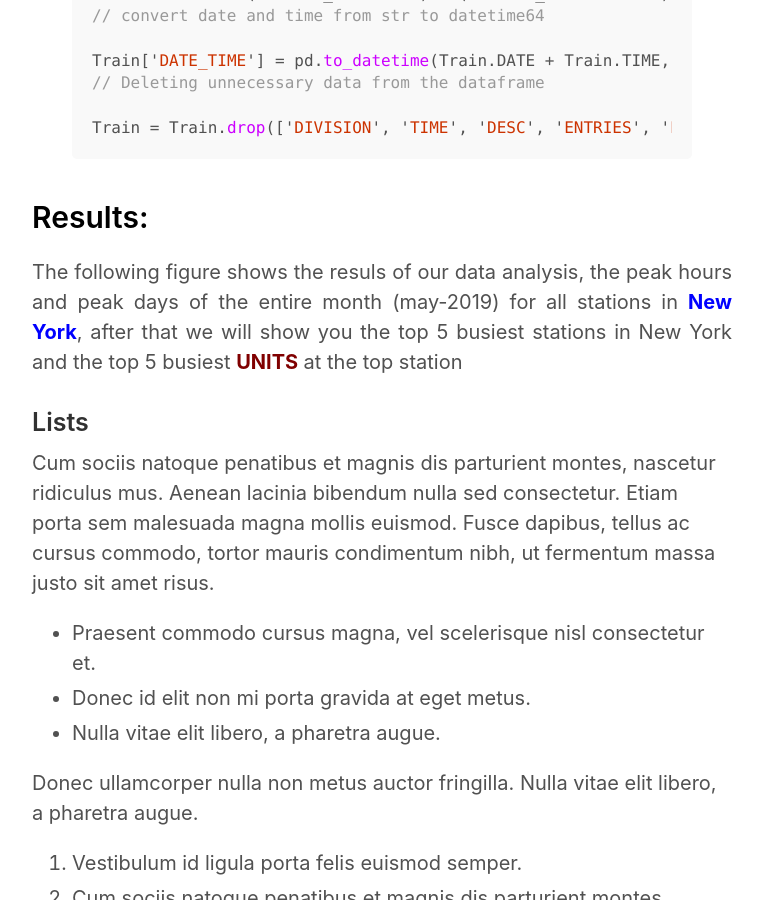
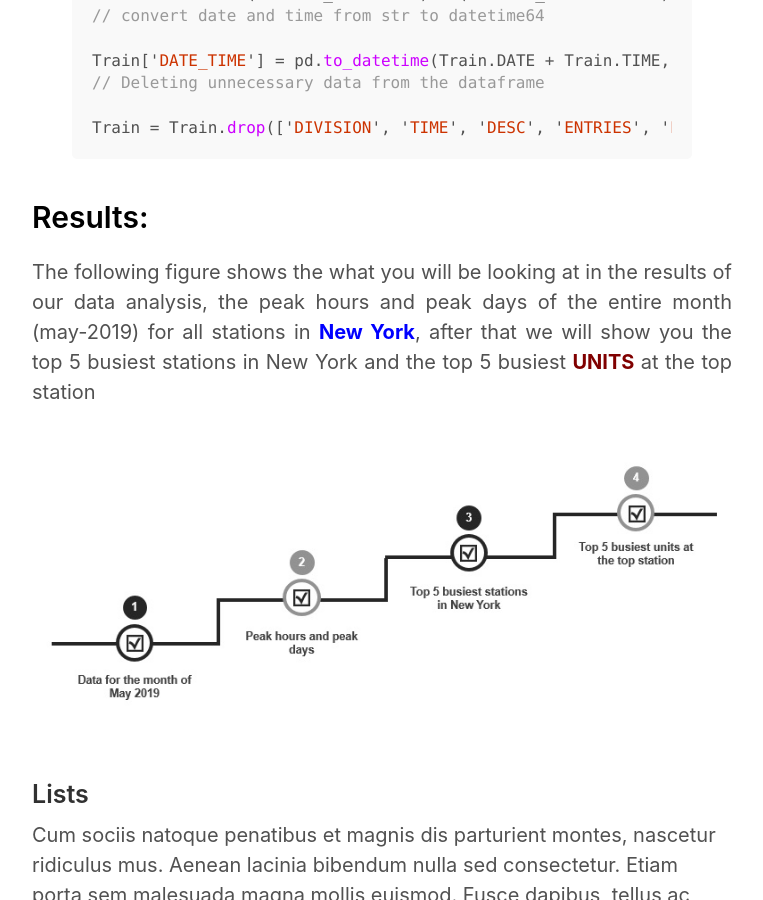
Before and after one commit to alafnan/alafnan.github.io, a Jekyll site: the page built from _posts/2015-01-6-example-content.md, in a window 1280 px wide and 900 px high, scrolled down 3186 px. Shown: the whole window, without its empty margins (258-1021 px from the left). Built offline with Jekyll 4.4.1, drawn with Linux system fonts in a browser that asks for light colours.

Commit message:
Update 2015-01-6-example-content.md

```diff
--- a/_posts/2015-01-6-example-content.md
+++ b/_posts/2015-01-6-example-content.md
@@ -67,7 +67,10 @@ Train = Train.drop(['DIVISION', 'TIME', 'DESC', 'ENTRIES', 'EXITS'], 1)
 
 
 <h1 style="font-size:1.5em; color:#000000; margin-top: 2rem; margin-bottom: 1rem;">Results:</h1>
-<p style="text-align: justify; text-justify: inter-word;"> The following figure shows the resuls of our data analysis, the peak hours and peak days of the entire month (may-2019) for all stations in <strong style="color:Blue">New York</strong>, after that we will show you the top 5 busiest stations in New York and the top 5 busiest <strong style="color: Maroon;">UNITS</strong> at the top station </p>
+<p style="text-align: justify; text-justify: inter-word;"> The following figure shows the what you will be looking at in the results of our data analysis, the peak hours and peak days of the entire month (may-2019) for all stations in <strong style="color:Blue">New York</strong>, after that we will show you the top 5 busiest stations in New York and the top 5 busiest <strong style="color: Maroon;">UNITS</strong> at the top station </p>
+
+![Project Approach Image]({{ site.url }}/images/pro3.jpg)
+
 
 ### Lists
 
```
